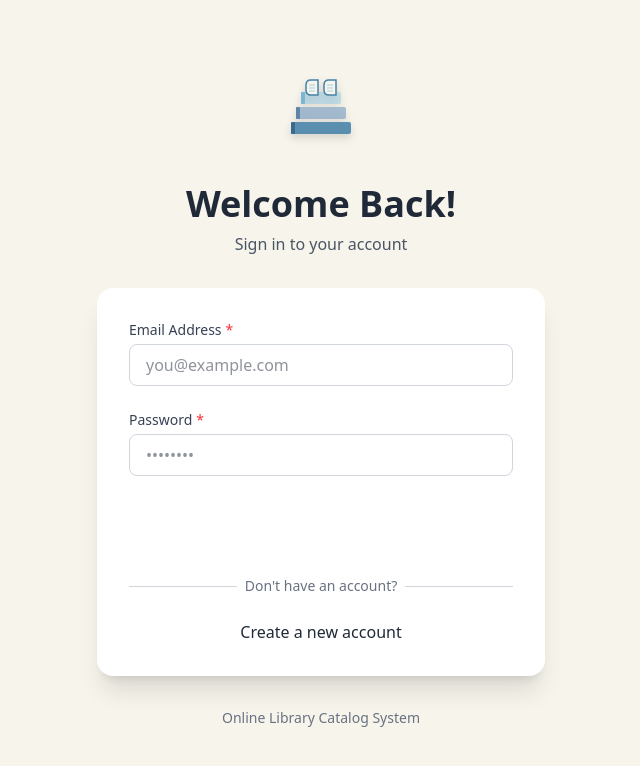
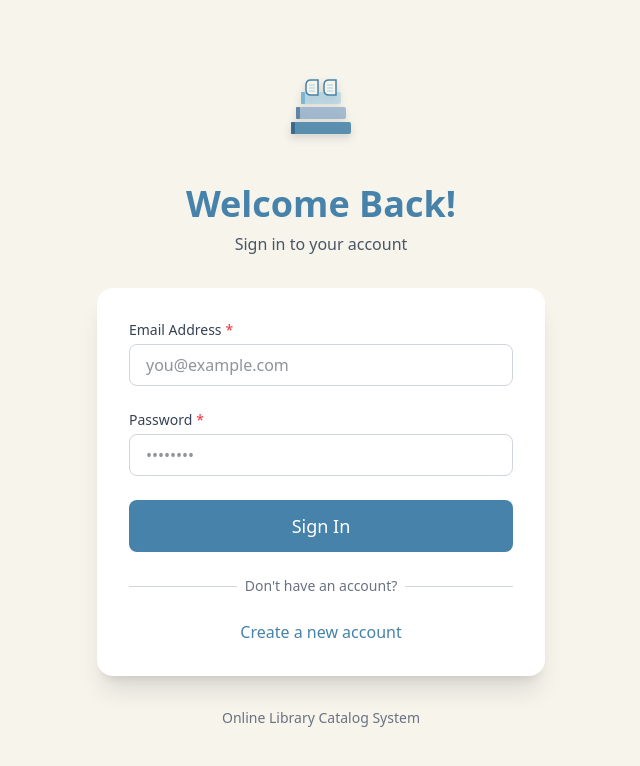
Before and after one commit to zelebwr/pweb-reactjs-p28-2025, a React (Vite) app in the folder packages/client/: page /login in a window 1280 px wide. Shown: the top 766 px of the page, without its empty margins (319-959 px from the left). Built offline with nearby package versions, Linux system fonts and the light colour scheme; no server answers.

Commit message:
aman ga?

```diff
--- a/packages/client/src/index.css
+++ b/packages/client/src/index.css
@@ -2,8 +2,9 @@
 @tailwind components;
 @tailwind utilities; */
 
-/* CSS variables (kept from original file) */
-:root {
+@import "tailwindcss";
+
+@theme {
   --color-cream: #F6F4EB;
   --color-sky-blue: #91C8E4;
   --color-medium-blue: #749BC2;
@@ -16,5 +17,3 @@ body {
   -webkit-font-smoothing: antialiased;
   -moz-osx-font-smoothing: grayscale;
 }
-
-@import "tailwindcss";
```
